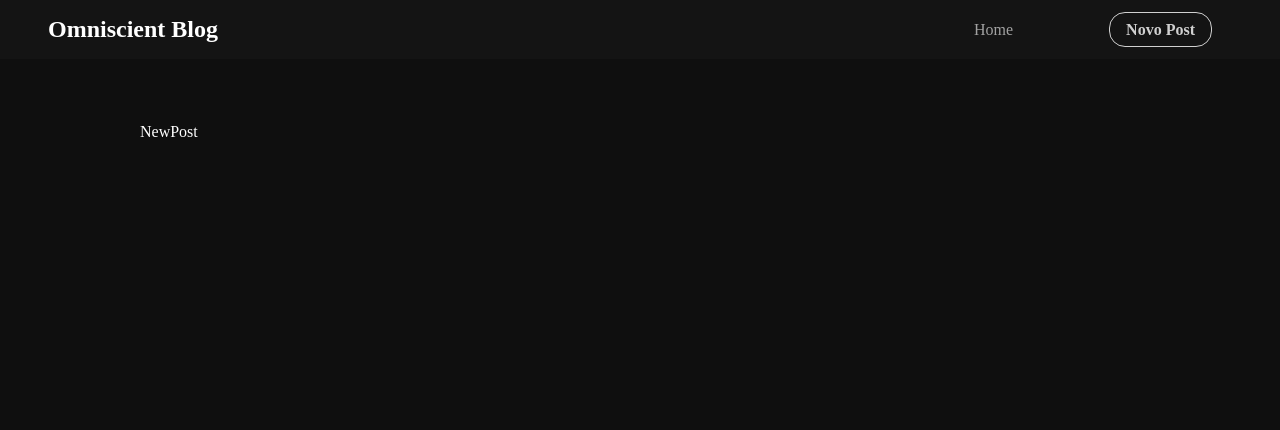
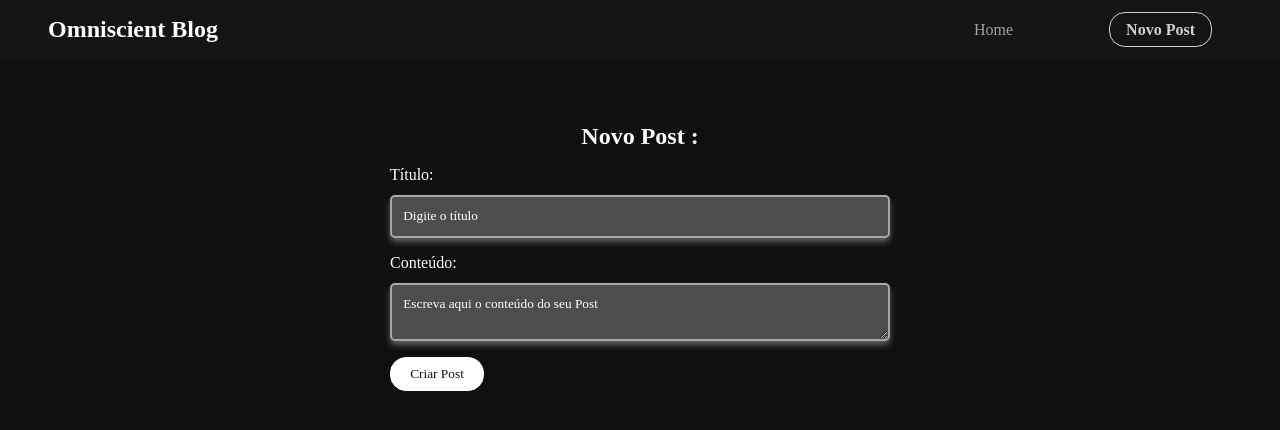
Before and after one commit to CeloAraujo/omniscient-blog, a React (Vite) app in the folder blog/: page /new in a window 1280 px wide. Shown: the top 430 px of the page. Built offline with nearby package versions, Linux system fonts and the light colour scheme; a web font is replaced by a local one.

Commit message:
New Post page

```diff
--- a/blog/src/routes/Home.css
+++ b/blog/src/routes/Home.css
@@ -30,6 +30,7 @@
   max-width: 60px;
   text-align: center;
   cursor: pointer;
+  transition:.3s
 }
 
 .btn:hover {
--- /dev/null
+++ b/blog/src/routes/NewPost.css
@@ -0,0 +1,35 @@
+.new-post h2{
+    text-align: center;
+    margin-bottom: 1rem;
+}
+
+form{
+    max-width: 500px;
+    width: 100%;
+    margin: 0 auto;
+}
+
+.form-control{
+    display: flex;
+    flex-direction: column;
+    margin-bottom: 1rem;
+}
+
+.form-control label{
+    margin-bottom: 0.7rem;
+}
+
+.form-control input,
+.form-control textarea{
+    padding: .7rem;
+    border-radius: 5px;
+    border: 2px solid #a8a5aa;
+    background-color: #4e4c4c;
+    box-shadow: 0 4px 6px rgba(103, 101, 104, 0.952);
+    transition: box-shadow 0.3s ease;
+}
+.form-control input::placeholder,
+.form-control textarea::placeholder {
+    color: #ffffff;
+    opacity: 1;
+}
--- a/blog/src/routes/NewPost.jsx
+++ b/blog/src/routes/NewPost.jsx
@@ -1,9 +1,31 @@
-import React from 'react'
+import './NewPost.css'
 
 const NewPost = () => {
   return (
-    <div>NewPost</div>
-  )
-}
+    <div className="new-post">
+      <h2>Novo Post :</h2>
+      <form>
+        <div className="form-control">
+          <label htmlFor="title">Título:</label>
+          <input
+            type="text"
+            name="title"
+            placeholder="Digite o título"
+            id="title"
+          />
+        </div>
+        <div className="form-control">
+          <label htmlFor="body">Conteúdo:</label>
+          <textarea
+            name="body"
+            id="body"
+            placeholder="Escreva aqui o conteúdo do seu Post"
+          ></textarea>
+        </div>
+        <input type="text" value="Criar Post" className='btn' />
+      </form>
+    </div>
+  );
+};
 
-export default NewPost
+export default NewPost;
```
